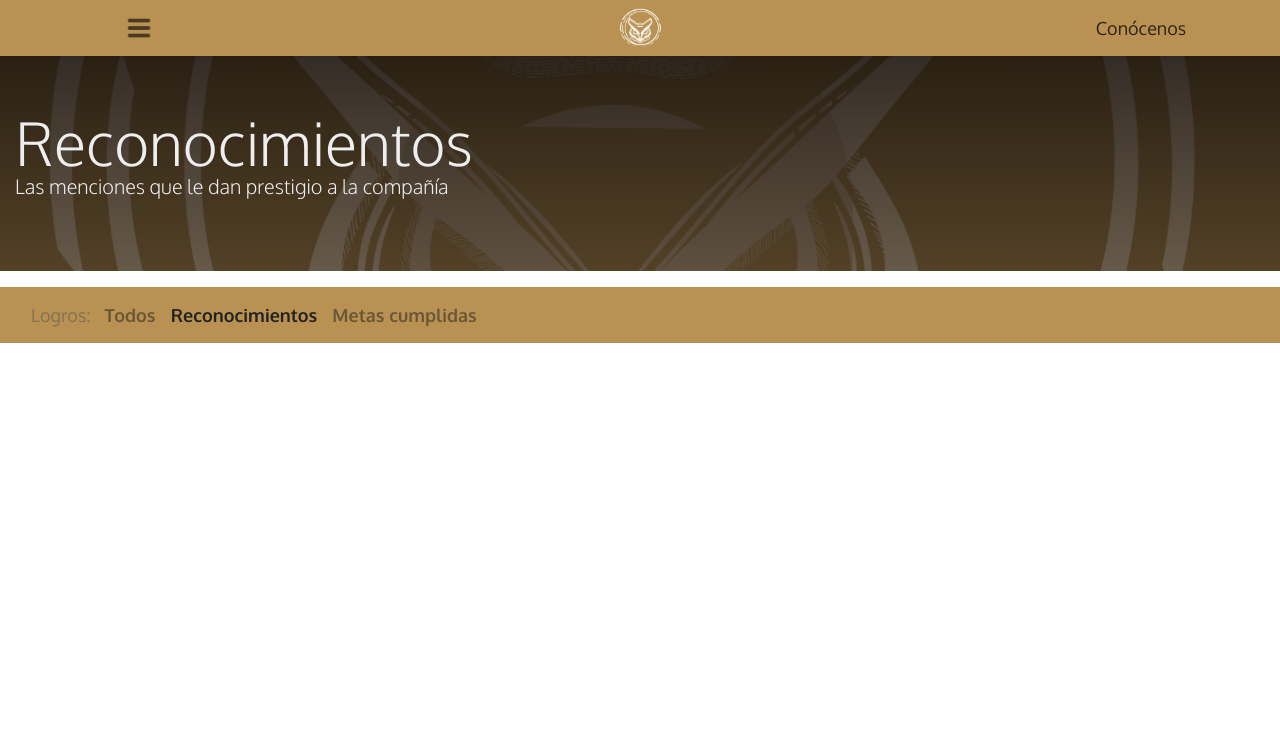
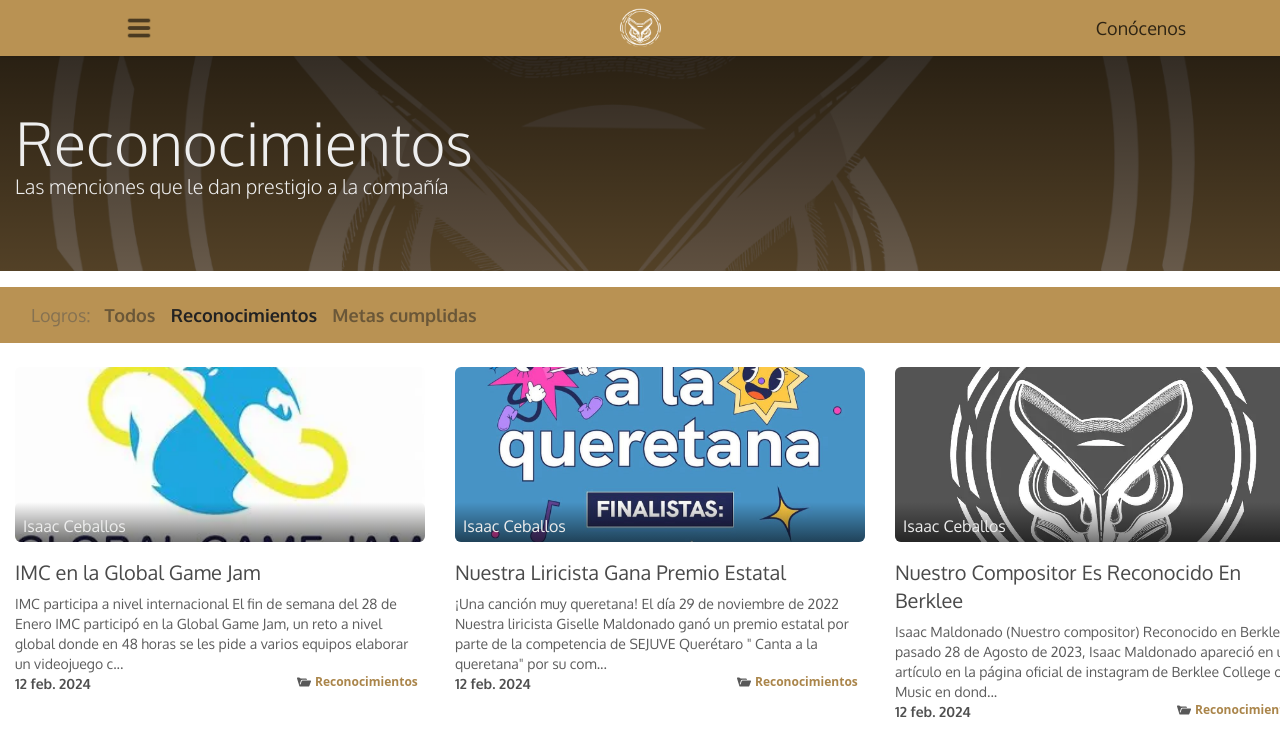
Before and after one commit to saulkurosaki/IZTAC-MUSIC-COMPANY, a Next.js app: page /blog/reconocimientos in a window 1280 px wide. Shown: the top 743 px of the page. Built offline with nearby package versions, Linux system fonts and the light colour scheme.

Commit message:
feat(RecognitionsPage): implement the RecognitionsPosts component within the page

```diff
--- a/app/(root)/blog/reconocimientos/page.tsx
+++ b/app/(root)/blog/reconocimientos/page.tsx
@@ -1,5 +1,6 @@
 import Navbar from "@/components/blog/Navbar";
 import Header from "@/components/blog/recognitions/Header";
+import RecognitionsPosts from "@/components/blog/recognitions/RecognitionsPosts";
 
 const RecognitionsPage = () => {
   return (
@@ -7,6 +8,8 @@ const RecognitionsPage = () => {
       <Header />
 
       <Navbar category="recognitions" />
+
+      <RecognitionsPosts />
     </div>
   );
 };
```
